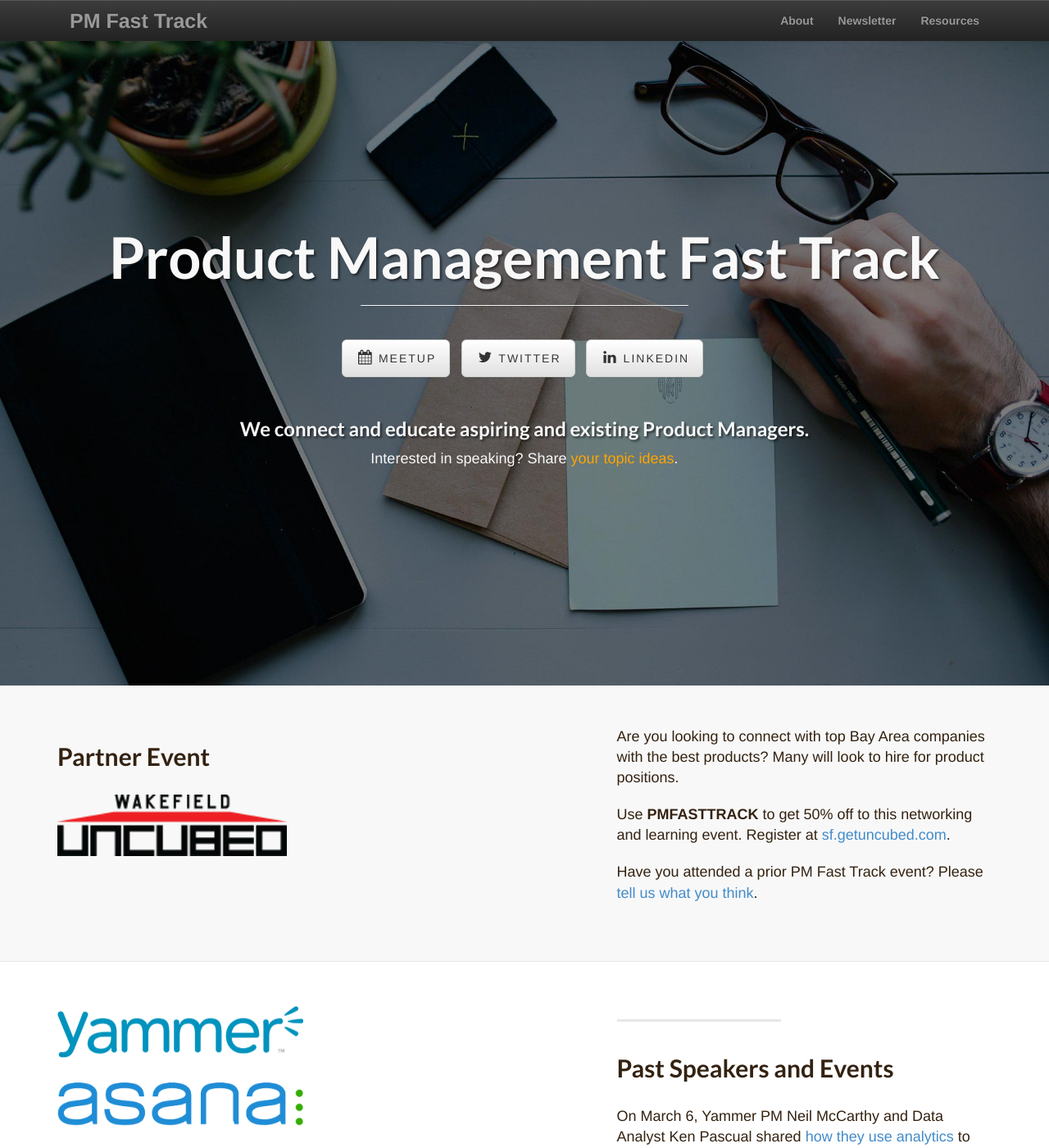
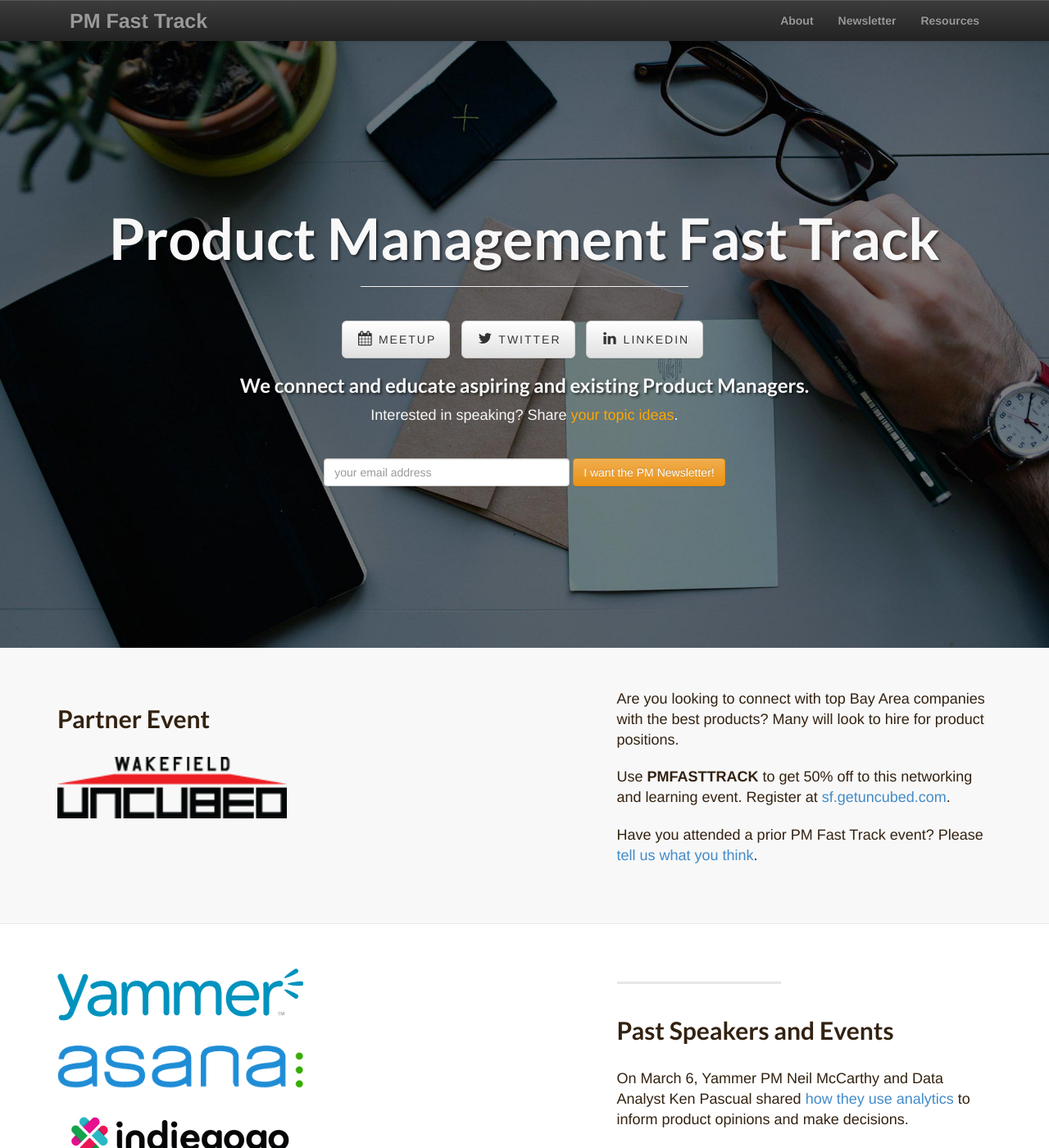
Before and after one commit to productmanagers/productmanagers.github.io, a Jekyll site: the page built from index.html, in a window 1280 px wide and 1400 px high. Shown: the whole window at 82% size. Built offline with Jekyll 4.4.1, drawn with Linux system fonts in a browser that asks for light colours; nearby versions of some CDN libraries.

Commit message:
mail subscription

```diff
--- /dev/null
+++ b/_includes/mailchimp_inline
@@ -0,0 +1,17 @@
+<!-- Begin MailChimp Signup Form -->
+
+<div id="form-landing">
+  <form role="form" action="http://productmanagementfasttrack.us3.list-manage.com/subscribe/post?u=f42de1024ad6e1711b562476f&amp;id=85ebd946c3" method="post" id="mc-embedded-subscribe-form" name="mc-embedded-subscribe-form" class="validate" target="_blank" novalidate>
+
+    <input type="email" value="" name="EMAIL" id="mce-EMAIL" class="form-control email-subscription" placeholder="your email address" required>
+
+    <!-- real people should not fill this in and expect good things - do not remove this or risk form bot signups-->
+
+    <div style="position: absolute; left: -5000px;"><input type="text" name="b_f42de1024ad6e1711b562476f_85ebd946c3" value=""></div>
+
+    <button type="submit" class="btn btn-warning" name="subscribe" id="mc-embedded-subscribe">I want the PM Newsletter!</button>
+
+  </form>
+</div>
+
+<!--End mc_embed_signup-->
--- a/_includes/theme/landing-page.css
+++ b/_includes/theme/landing-page.css
@@ -24,8 +24,8 @@
 
 .intro-message {
 	position: relative;
-	padding-top: 18%;
-	padding-bottom: 17%;
+	padding-top: 16%;
+	padding-bottom: 12%;
 }
 
 .intro-message > h1 {
--- a/assets/css/main.css
+++ b/assets/css/main.css
@@ -157,3 +157,11 @@
 #logo img {
   margin-bottom: 25px;
 }
+
+#form-landing input {
+  display: inline;
+}
+
+.email-subscription {
+  width: 300px;
+}
--- a/index.html
+++ b/index.html
@@ -22,10 +22,14 @@
                         <li><a target="_" href="http://www.linkedin.com/groups/Product-Management-Fast-Track-4952002" class="btn btn-default btn-lg"><i class="fa fa-linkedin fa-fw"></i> <span class="network-name">Linkedin</span></a>
                         </li>
                     </ul>
-                    <br />
 
                     <h3>We connect and educate aspiring and existing Product Managers.</h3>
                     <p class="lead">Interested in speaking? Share <a class="topic" target="_" href="http://goo.gl/OnxAj2">your topic ideas</a>.</p>
+
+                    <br />
+                    <ul class="list-inline">
+                        {% include mailchimp_inline %}
+                    </ul>
                 </div>
             </div>
         </div>
```
Also changed, not shown: _includes/mailchimp_viztools (deleted, +0 -18 lines).
